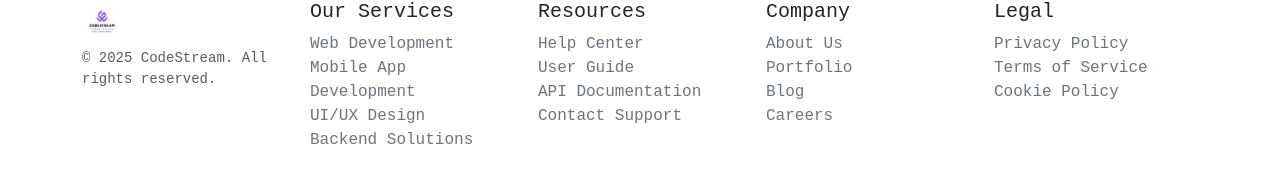
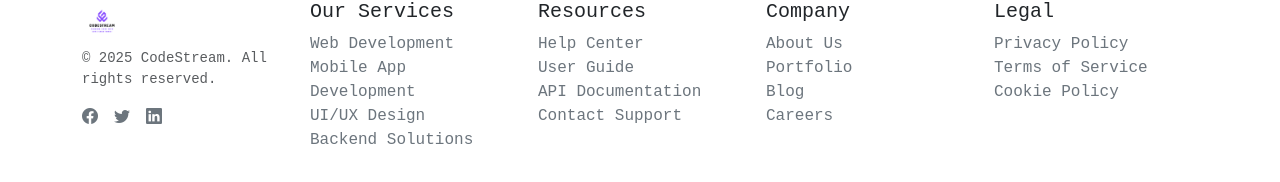
Before and after one commit to ralphmarondev/codestream, a Vue app: page / in a window 1280 px wide. Shown: the part 3228-3410 px from the top of the page. Built offline with nearby package versions, Linux system fonts and the light colour scheme.

Commit message:
added bootstrap icons to show icons on the footer

```diff
--- a/package.json
+++ b/package.json
@@ -12,6 +12,7 @@
 	"dependencies": {
 		"@popperjs/core": "^2.11.8",
 		"bootstrap": "^5.3.3",
+		"bootstrap-icons": "^1.11.3",
 		"gh-pages": "^6.3.0",
 		"path": "^0.12.7",
 		"pinia": "^3.0.1",
--- a/src/assets/scss/app.scss
+++ b/src/assets/scss/app.scss
@@ -3,3 +3,4 @@
 @import 'bootstrap/scss/functions';
 @import 'bootstrap/scss/variables';
 @import 'bootstrap/scss/bootstrap';
+@import 'bootstrap-icons/font/bootstrap-icons.css';
```
Also changed, not shown: 1 other file (tests, documents, lock files or other folders).
